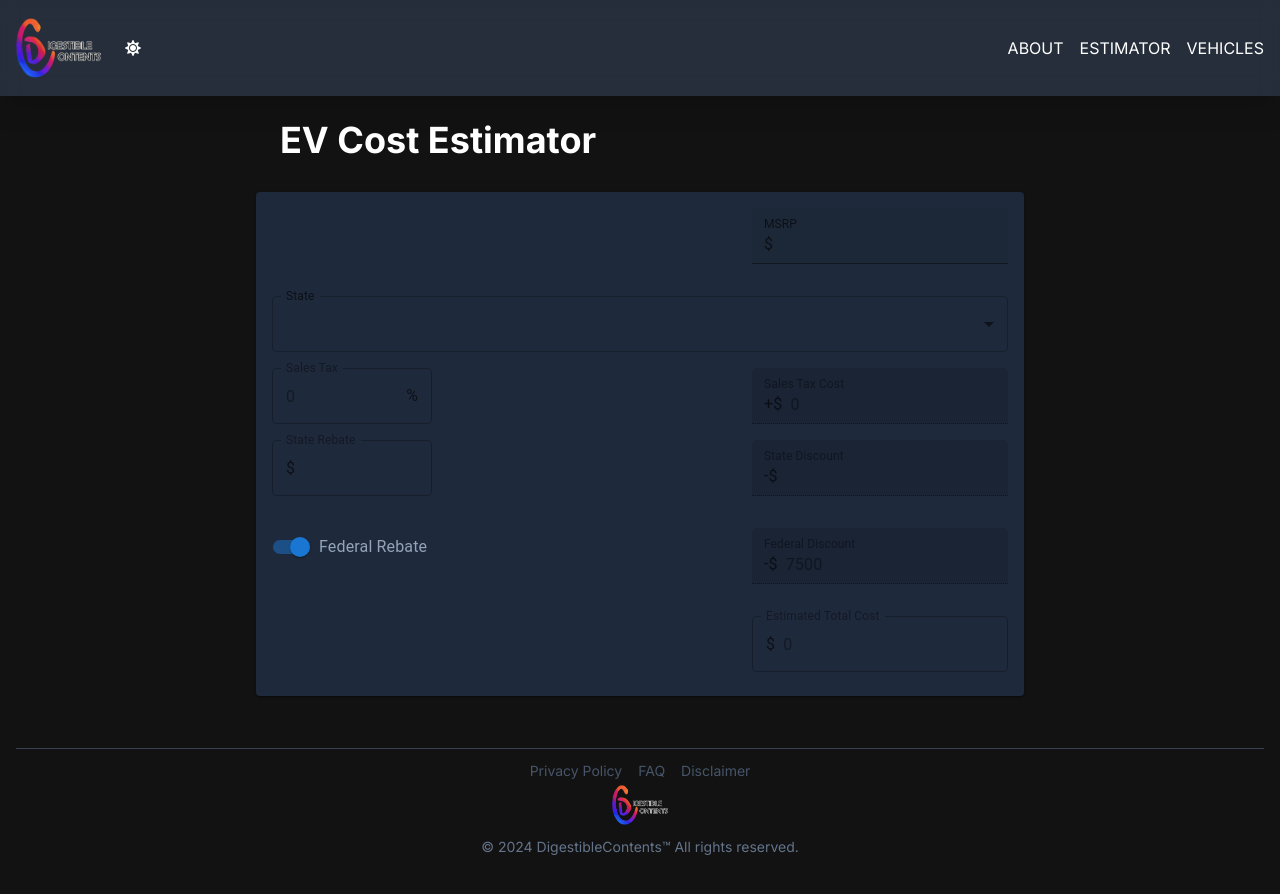
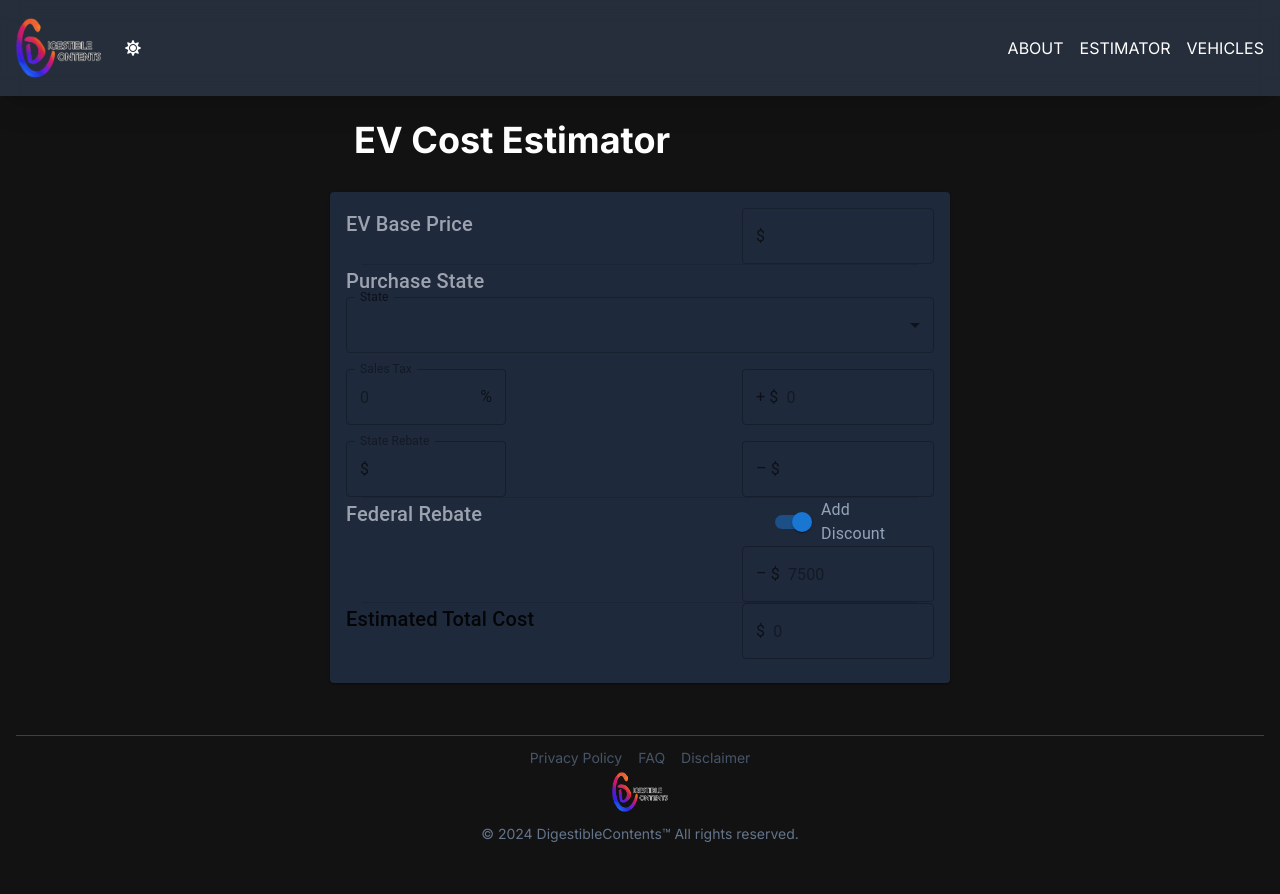
Before and after one commit to issaloo/ev-price-tracker-frontend, a Next.js app: page /estimator in a window 1280 px wide. Shown: the top 894 px of the page. Built offline with nearby package versions, Linux system fonts and the light colour scheme.

Commit message:
feat(multiple): update estimator

```diff
--- a/app/components/Card/CardPage.tsx
+++ b/app/components/Card/CardPage.tsx
@@ -8,8 +8,8 @@ interface Props {
 const CardPage = ({ children }: Props) => {
   return (
     <div className="w-full flex flex-col">
-      <div className="w-full flex flex-row justify-center items-start">
-        <Card className="mt-8 md:w-3/5 sm:w-4/5 mx-6 bg-white dark:bg-slate-800">
+      <div className="w-full flex flex-row justify-center">
+        <Card className="mt-8 sm:w-[620px] w-[450px] mx-6 bg-white dark:bg-slate-800">
           <CardContent>{children}</CardContent>
         </Card>
       </div>
--- a/app/components/Field/FieldEstimator.tsx
+++ b/app/components/Field/FieldEstimator.tsx
@@ -1,6 +1,7 @@
 "use client";
 import { ChangeEvent, useState } from "react";
 import {
+  Divider,
   FormControl,
   FormControlLabel,
   FormGroup,
@@ -10,6 +11,7 @@ import {
   Select,
   Switch,
   TextField,
+  Typography,
 } from "@mui/material";
 import { SelectChangeEvent } from "@mui/material/Select";
 
@@ -33,21 +35,26 @@ const FieldEstimator = () => {
   return (
     <div className="flex flex-col w-full">
       <div className="flex flex-row w-full justify-between">
-        <div className="w-40 mr-16" />
+        <Typography variant="h6" className="text-gray-400 mt-2 ml-4">
+          EV Base Price
+        </Typography>
         <TextField
           id="filled-number"
-          label="MSRP"
+          label=""
           type="number"
           InputProps={{
             startAdornment: <InputAdornment position="start">$</InputAdornment>,
           }}
-          variant="filled"
           onChange={handleMSRPChange}
-          className="w-64"
+          className="w-48"
         />
       </div>
-      <div className="flex flex-row w-full mt-8">
-        <FormControl fullWidth className="w-48">
+      <Divider variant="middle" className="my-6" />
+      <Typography variant="h6" className="text-gray-400 mb-4 ml-4">
+        Purchase State
+      </Typography>
+      <div className="flex flex-row w-full">
+        <FormControl fullWidth>
           <InputLabel id="select-label-state">State</InputLabel>
           <Select
             labelId="select-label-state"
@@ -65,7 +72,6 @@ const FieldEstimator = () => {
         </FormControl>
       </div>
       <div className="flex flex-row w-full mt-4 justify-between">
-        <div className="w-64">
         <TextField
           disabled
           label="Sales Tax"
@@ -73,77 +79,75 @@ const FieldEstimator = () => {
           InputProps={{
             endAdornment: <InputAdornment position="end">%</InputAdornment>,
           }}
-            className="ml-8 mr-12 w-40"
+          className="ml-10 w-40"
         />
-        </div>
         <TextField
           disabled
-          label="Sales Tax Cost"
           value={
             !msrp ? 0 : ((parseFloat(st.salesTax) / 100.0) * msrp).toFixed(2)
           }
-          variant="filled" // Add default nothing
           InputProps={{
             startAdornment: (
-              <InputAdornment position="start">+$</InputAdornment>
+              <InputAdornment position="start">+ $</InputAdornment>
             ),
           }}
-          className="w-64"
+          className="w-48"
         />
       </div>
       <div className="flex flex-row w-full mt-4 justify-between">
-        <div className="w-64">
         <TextField
           disabled
           label="State Rebate"
           value={st.rebate}
           InputProps={{
+            startAdornment: <InputAdornment position="start">$</InputAdornment>,
+          }}
+          className="ml-10 w-40"
+        />
+        <TextField
+          disabled
+          value={st.rebate}
+          // variant="filled"
+          InputProps={{
             startAdornment: (
-                <InputAdornment position="start">$</InputAdornment>
+              <InputAdornment position="start">– $</InputAdornment>
             ),
           }}
-            className="ml-8 mr-12 w-40"
+          className="w-48"
         />
       </div>
-        <TextField
-          disabled
-          label="State Discount"
-          value={st.rebate}
-          variant="filled"
-          InputProps={{
-            startAdornment: (
-              <InputAdornment position="start">-$</InputAdornment>
-            ),
-          }}
-          className="w-64"
-        />
-      </div>
-      <div className="flex flex-row w-full mt-8 justify-between">
-        <FormGroup className="w-64">
+      <Divider variant="middle" className="my-6" />
+      <div className="flex flex-row w-full justify-between">
+        <Typography variant="h6" className="text-gray-400 mt-1 ml-4">
+          Federal Rebate
+        </Typography>
+        <FormGroup className="w-40">
           <FormControlLabel
             control={<Switch defaultChecked onChange={handleFedChange} />}
             className="text-black dark:text-slate-400"
-            label="Federal Rebate"
+            label="Add Discount"
           />
         </FormGroup>
+      </div>
+      <div className="flex flex-row w-full justify-end">
         <TextField
           disabled
-          label="Federal Discount"
           value={fed ? 7500 : 0}
-          variant="filled"
           InputProps={{
             startAdornment: (
-              <InputAdornment position="start">-$</InputAdornment>
+              <InputAdornment position="start">– $</InputAdornment>
             ),
           }}
-          className="w-64"
+          className="w-48"
         />
       </div>
-      <div className="flex flex-row w-full mt-8 justify-between">
-        <div className="w-64" />
+      <Divider variant="middle" className="my-6" />
+      <div className="flex flex-row w-full justify-between">
+        <Typography variant="h6" className="mt-2 ml-4">
+          Estimated Total Cost
+        </Typography>
         <TextField
           disabled
-          label="Estimated Total Cost"
           value={
             !msrp
               ? 0
@@ -157,7 +161,7 @@ const FieldEstimator = () => {
           InputProps={{
             startAdornment: <InputAdornment position="start">$</InputAdornment>,
           }}
-          className="w-64"
+          className="w-48"
         />
       </div>
     </div>
--- a/app/estimator/page.tsx
+++ b/app/estimator/page.tsx
@@ -13,8 +13,8 @@ export const metadata = {
 export default function Estimator() {
   return (
     <div className="w-full flex flex-col justify-center items-center">
-      <div className="w-full flex flex-col md:w-3/5 sm:w-4/5 mt-6">
-        <h4 className="mx-6 text-4xl font-bold capitalize">
+      <div className="sm:w-[620px] w-[450px] flex flex-row mt-6">
+        <h4 className="w-full mx-6 text-4xl font-bold capitalize">
           EV Cost Estimator
         </h4>
       </div>
```
Lines whose indentation alone changed are shown as unchanged.
